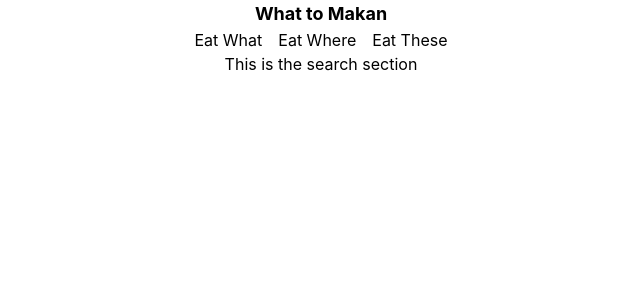
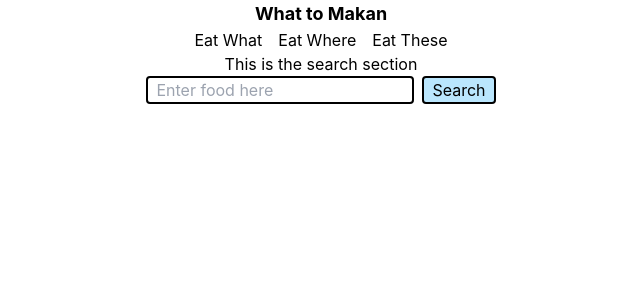
Before and after one commit to charmainelhm/what-to-makan, a React (Create React App) app: page /eatWhere in a window 1280 px wide. Shown: the top 300 px of the page, without its empty margins (319-959 px from the left). Built offline with nearby package versions, Linux system fonts and the light colour scheme.

Commit message:
Update input state in app component using form input from search component

```diff
--- a/src/App.js
+++ b/src/App.js
@@ -4,8 +4,14 @@ import Search from "./components/Search";
 import FavouriteList from "./components/FavouriteList";
 import "./App.css";
 import { Route, Switch } from "react-router-dom";
+import { useState, useEffect } from "react";
 
 function App() {
+  const [input, setInput] = useState();
+
+  const updateInput = (string) => {
+    setInput(string);
+  };
   return (
     <div className="App">
       <h1 className="text-lg font-bold">What to Makan</h1>
@@ -16,7 +22,7 @@ function App() {
             <Roulette />
           </Route>
           <Route path="/eatWhere">
-            <Search />
+            <Search updateInput={updateInput} />
           </Route>
           <Route path="/eatThese">
             <FavouriteList />
--- a/src/components/Search.js
+++ b/src/components/Search.js
@@ -1,7 +1,29 @@
-export default function Search() {
+import { useState } from "react";
+
+export default function Search({ updateInput }) {
+  const [input, setInput] = useState();
+
+  const handleChange = (e) => {
+    console.log(e.target.value);
+    setInput(e.target.value);
+  };
+
+  const handleSubmit = (e) => {
+    e.preventDefault();
+    updateInput(input);
+    setInput("");
+  };
   return (
     <>
       <p>This is the search section</p>
+      <form onSubmit={handleSubmit}>
+        <input
+          onChange={handleChange}
+          type="text"
+          placeholder="Enter food here"
+        />
+        <input className="ml-2 bg-sky-200" type="submit" value="Search" />
+      </form>
     </>
   );
 }
--- a/src/index.css
+++ b/src/index.css
@@ -15,3 +15,13 @@ code {
   font-family: source-code-pro, Menlo, Monaco, Consolas, "Courier New",
     monospace;
 }
+
+@layer base {
+  input {
+    @apply border-2 border-solid border-black rounded px-2;
+  }
+
+  input[type="submit"] {
+    @apply cursor-pointer;
+  }
+}
```
